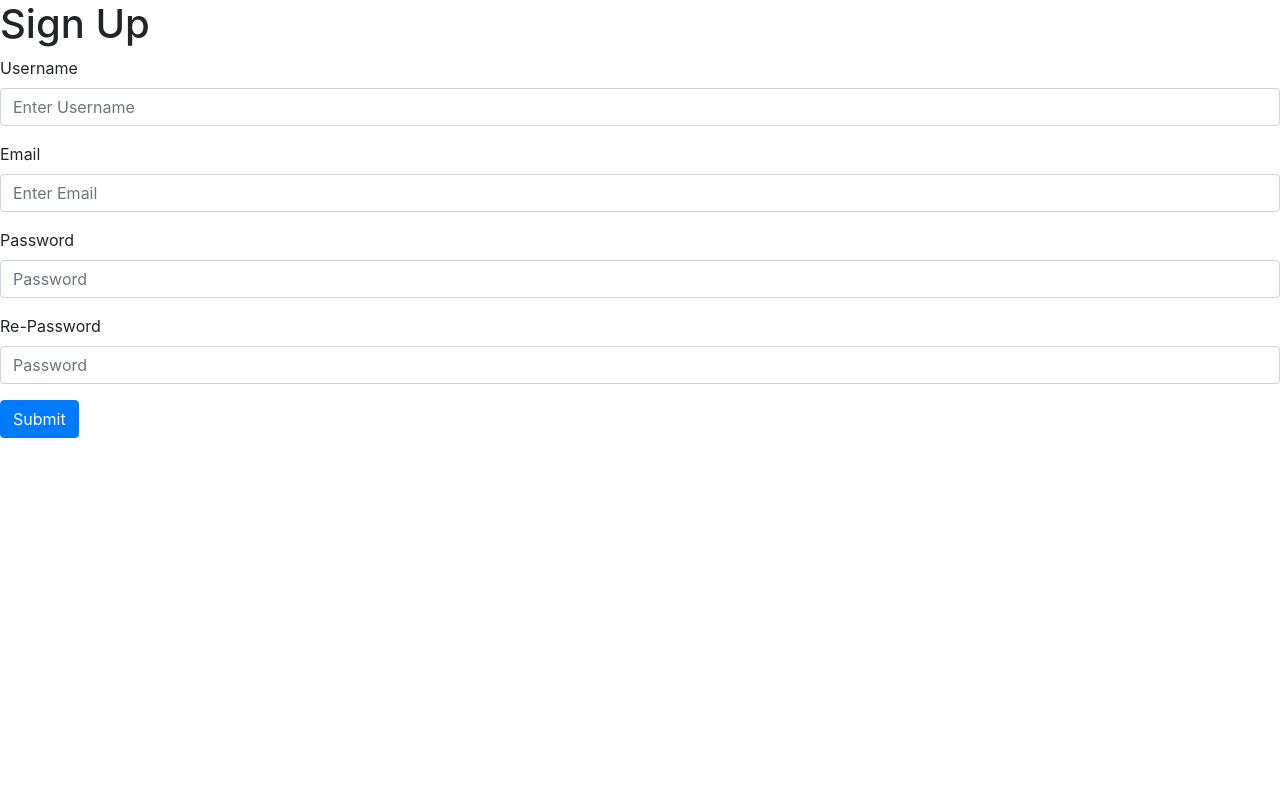
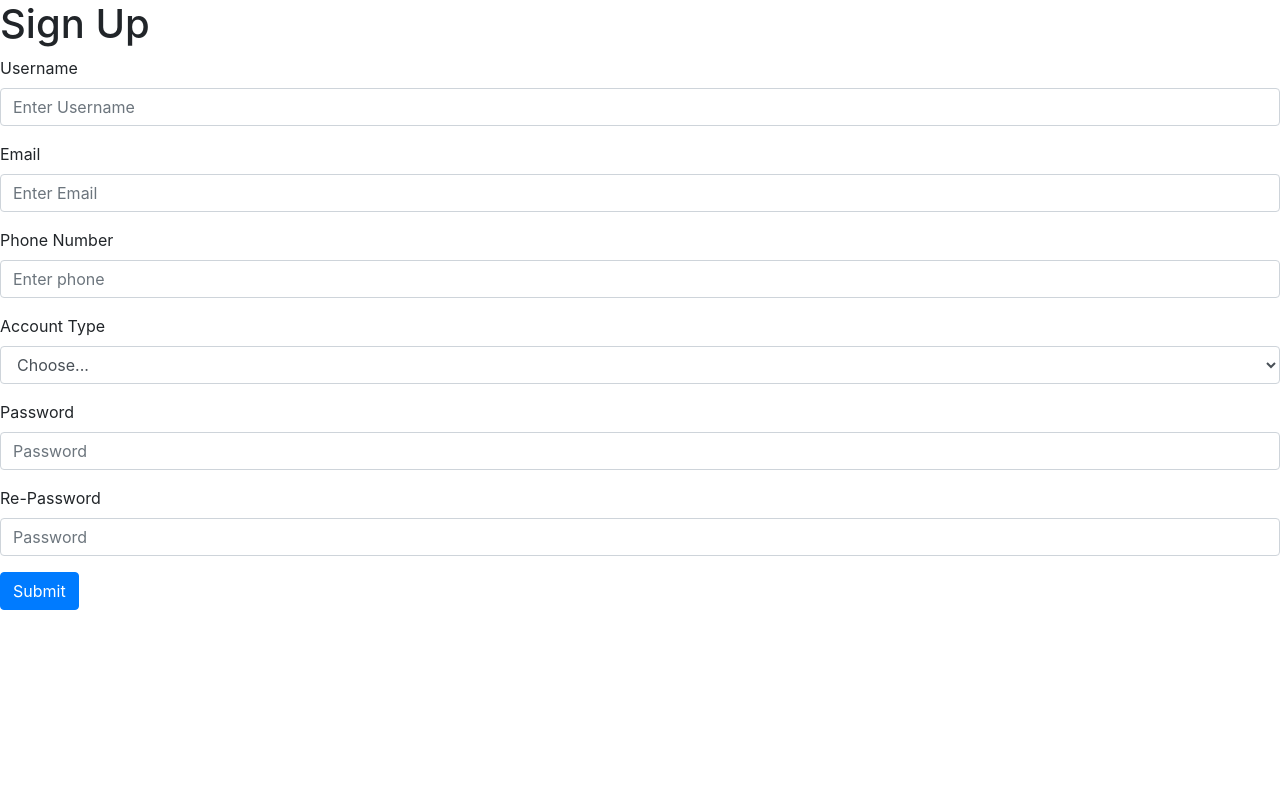
Before and after one commit to imrulhasan273/DjangoDocuments, a Django app: page /signup in a window 1280 px wide. Shown: the part 56-852 px from the top of the page. Run offline with Django 3.2, Linux system fonts and the light colour scheme; some libraries are stand-ins or nearby versions.

Commit message:
Sign Up:->Profile:->Role

```diff
--- a/DjangoDocx/app/admin.py
+++ b/DjangoDocx/app/admin.py
@@ -1,7 +1,7 @@
 from django.contrib import admin
-from .models import Profile
+from .models import Profile, Role
 
 # Register your models here.
 
 admin.site.register(Profile)
-# admin.site.register(Role)
+admin.site.register(Role)
--- a/DjangoDocx/app/views.py
+++ b/DjangoDocx/app/views.py
@@ -88,11 +88,16 @@ def signup(request):
                                 email=request.POST['email'],
                                 password = make_password(request.POST['password1'])
                             )
-                            user.save()
-                            # add profile, and user_group info
+                            user.save()                                             # Insert the User instalnce
 
-                            #
-                            login(request, user)
+                            profile = Profile.objects.create(
+                                mobile=request.POST['phone'],
+                                user_id=user.id,                                    # user_id is added directly. OneToOne relation with User
+                                role=Role.objects.get(name=request.POST['role'])    # Profile.role must be added using Role instalce as it is Foreign Key of Role Model
+                            )
+                            profile.save()                                          # Insert the Profile instance with the inserted User
+
+                            login(request, user)                                    # Authentication done
                             messages.success(request, 'Account Created.')
                             return redirect('/')
                         else:
--- a/DjangoDocx/templates/signup.html
+++ b/DjangoDocx/templates/signup.html
@@ -18,6 +18,18 @@
               <input type="email" class="form-control" id="email" name="email" placeholder="Enter Email">
             </div>
             <div class="form-group">
+              <label for="phone">Phone Number</label>
+              <input type="text" class="form-control" id="phone" name="phone" placeholder="Enter phone">
+            </div>
+            <div class="form-group">
+              <label for="role">Account Type</label>
+              <select class="form-control" id="role" name="role">
+                <option selected>Choose...</option>
+                <option value="counsellor">Counsellor</option>
+                <option value="beneficiary">Benificiary</option>
+              </select>
+            </div>
+            <div class="form-group">
               <label for="password1">Password</label>
               <input type="password" class="form-control" id="password1" name="password1" placeholder="Password">
             </div>
```
Also changed, not shown: DjangoDocx/app/models.py (+8 -9 lines), DjangoDocx/app/migrations/0006_auto_20210415_1953.py (added), DjangoDocx/readme.md.
